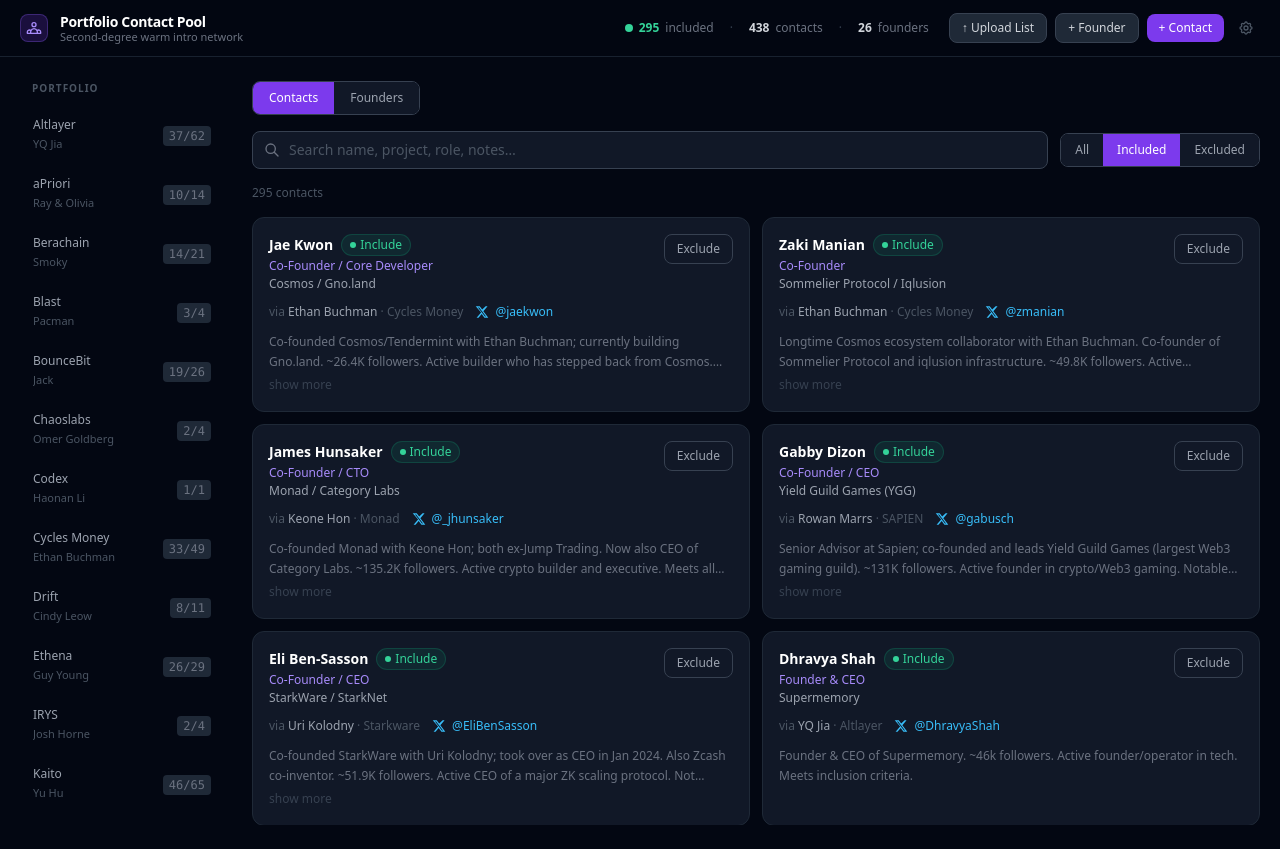
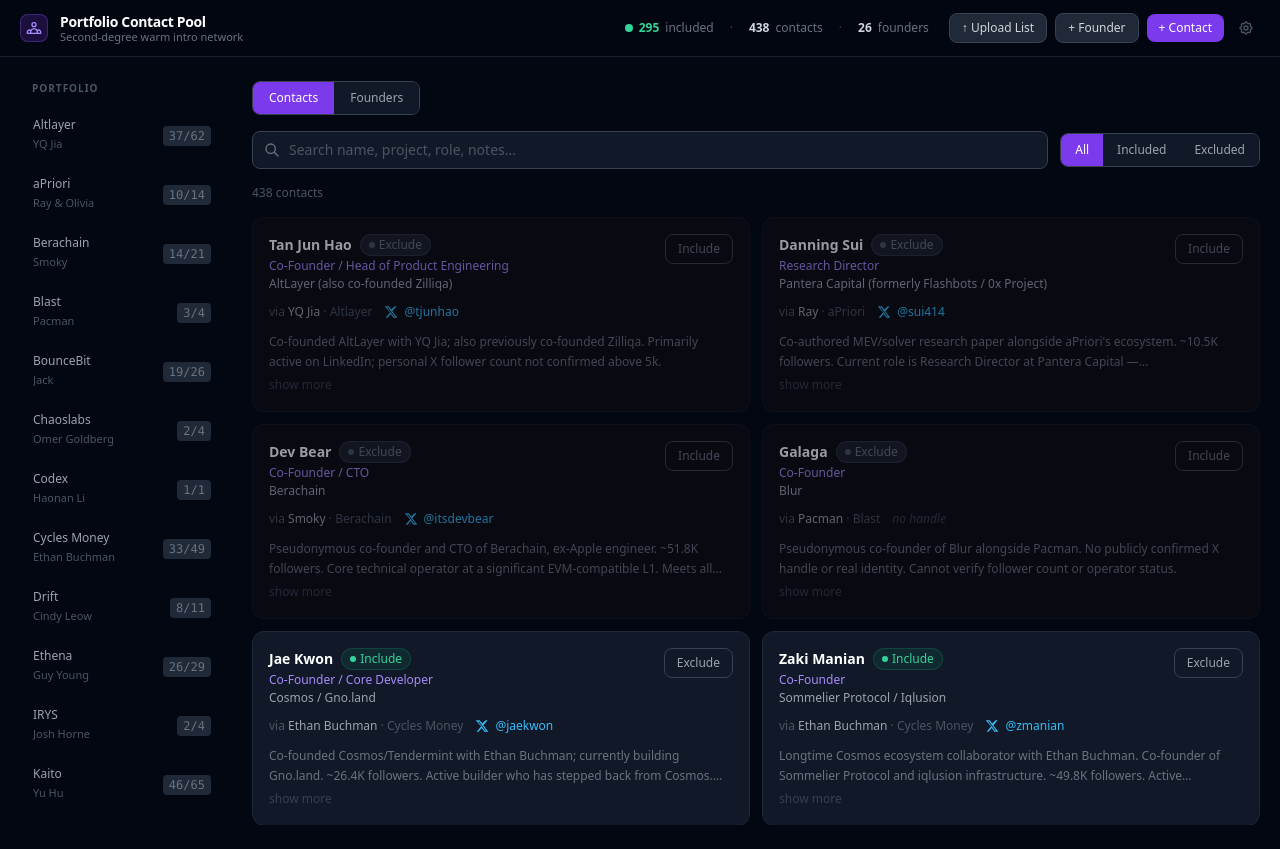
Before and after one commit to aurumslab/portco-network, a React (Vite) app: page / in a window 1280 px wide. Built offline with nearby package versions, Linux system fonts and the light colour scheme.

Commit message:
Show excluded contacts dimmed in default view

```diff
--- a/src/App.jsx
+++ b/src/App.jsx
@@ -183,7 +183,7 @@
     catch { return {} }
   })
   const [search, setSearch] = useState('')
-  const [filterStatus, setFilterStatus] = useState('included') // all | included | excluded
+  const [filterStatus, setFilterStatus] = useState('all') // all | included | excluded
   const [selectedCompany, setSelectedCompany] = useState(null)
   const [activeModal, setActiveModal] = useState(null) // 'settings' | 'addFounder' | 'addContact' | 'upload'
   const [mainView, setMainView] = useState('contacts') // 'contacts' | 'founders'
```
